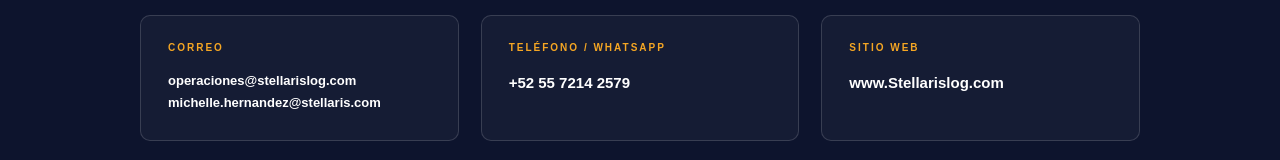
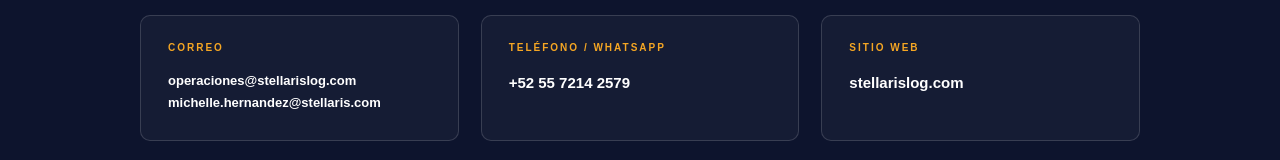
Before and after one commit to DilanJudiel/stellaris-logistics, a React (Vite) app in the folder stellaris-logistics/: page / in a window 1280 px wide. Shown: the part 3742-3902 px from the top of the page. Built offline with nearby package versions, Linux system fonts and the light colour scheme.

Commit message:
nombre web

```diff
--- a/stellaris-logistics/src/App.css
+++ b/stellaris-logistics/src/App.css
@@ -1066,6 +1066,15 @@
   font-size: 15px;
 }
 
+.contact-web {
+  color: #ffffff;
+  text-decoration: none;
+}
+
+.contact-web:hover {
+  color: var(--orange);
+}
+
 /* ================================
    FOOTER
 ================================ */
--- a/stellaris-logistics/src/App.jsx
+++ b/stellaris-logistics/src/App.jsx
@@ -455,9 +455,14 @@
           SITIO WEB
         </p>
 
-        <p className="contact-value contact-web">
-          www.Stellarislog.com
-        </p>
+<a
+  href="https://stellarislog.com"
+  className="contact-value contact-web"
+  target="_blank"
+  rel="noopener noreferrer"
+>
+  stellarislog.com
+</a>
 
       </div>
 
```
